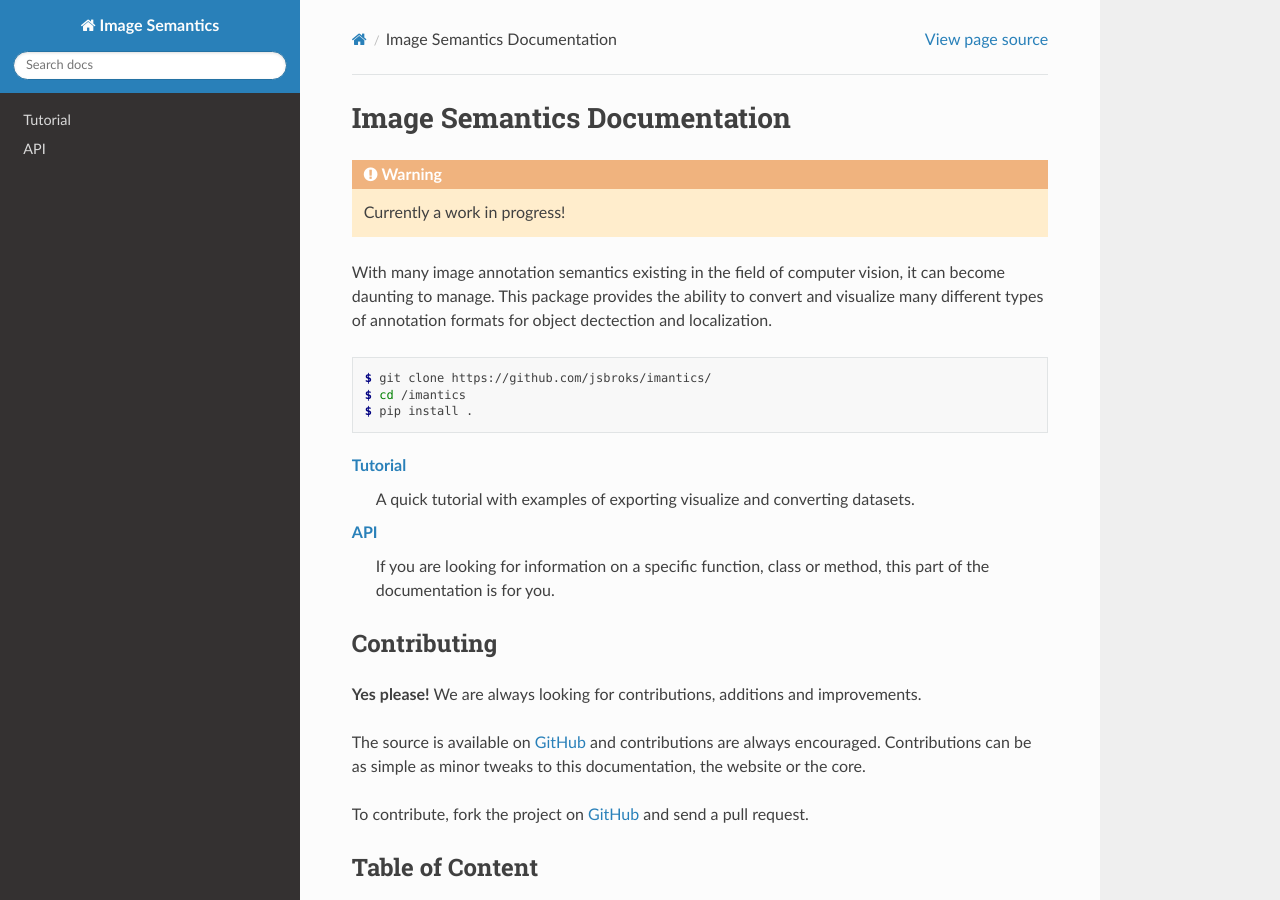
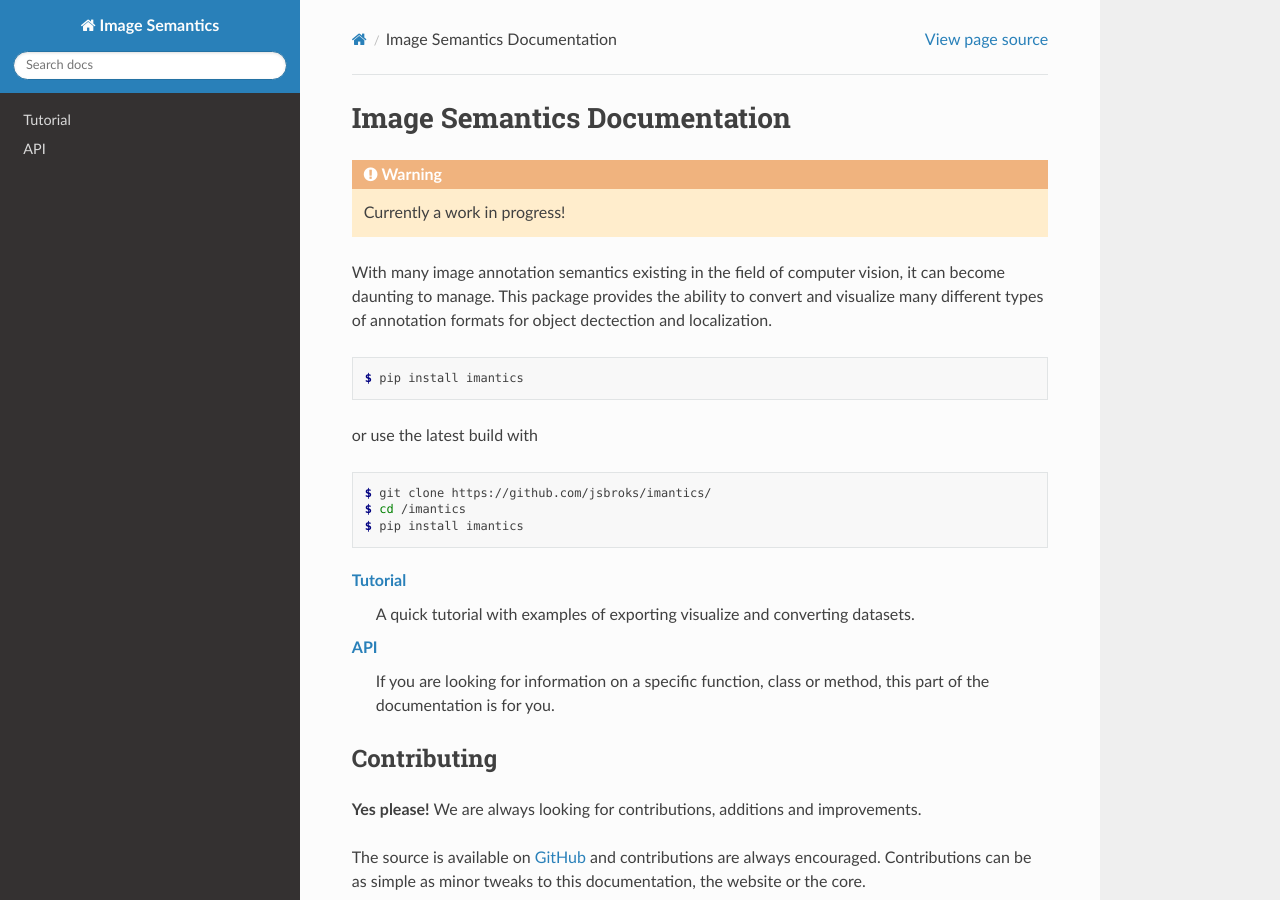
Before and after one commit to jsbroks/imantics, a Sphinx documentation site: the page built from docs/index.rst, in a window 1280 px wide and 900 px high. Built offline with Sphinx 7.4.7 and the Read the Docs theme 2.0.0, drawn with Linux system fonts in a browser that asks for light colours.

Commit message:
Install instructions

```diff
--- a/docs/index.rst
+++ b/docs/index.rst
@@ -12,9 +12,15 @@ and localization.
 
 .. code-block:: console
 
+    $ pip install imantics
+
+or use the latest build with
+
+.. code-block:: console
+
     $ git clone https://github.com/jsbroks/imantics/
     $ cd /imantics
-    $ pip install .
+    $ pip install imantics
 
 
 :doc:`tutorial`
```
